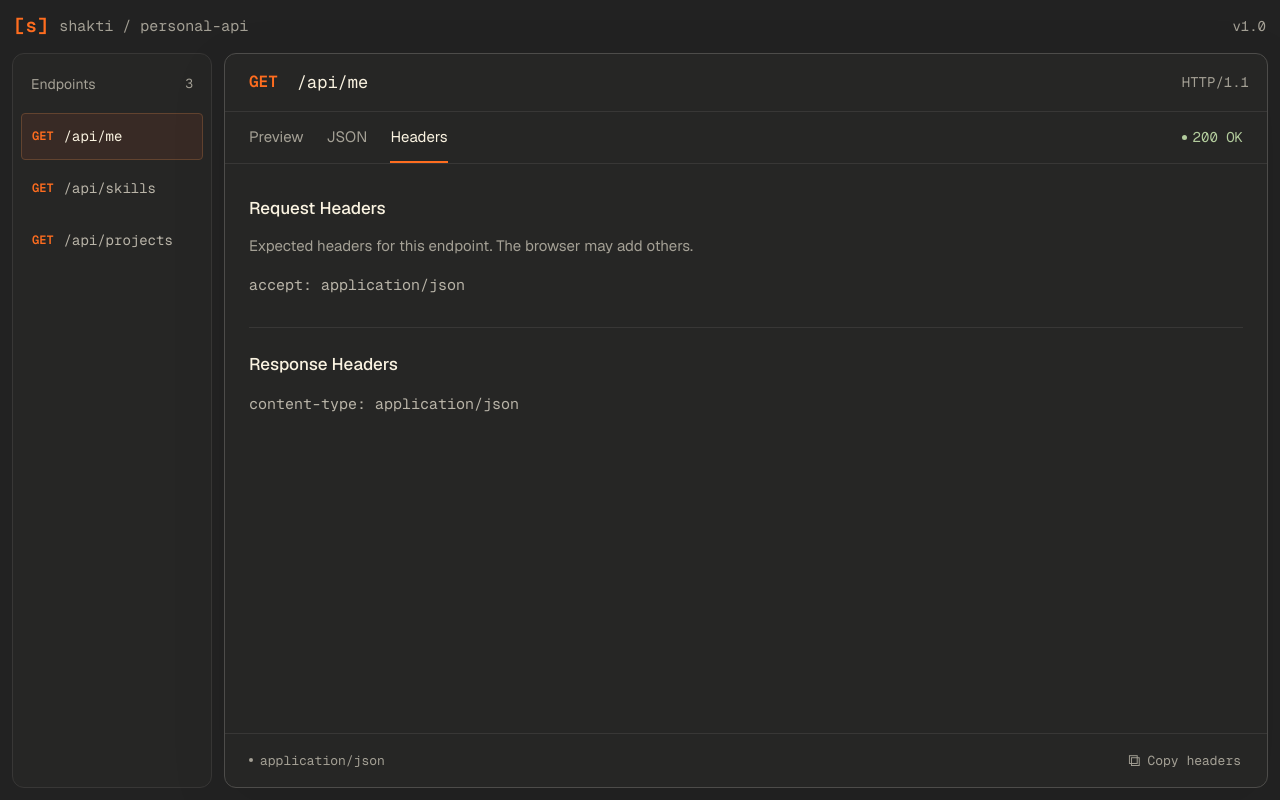
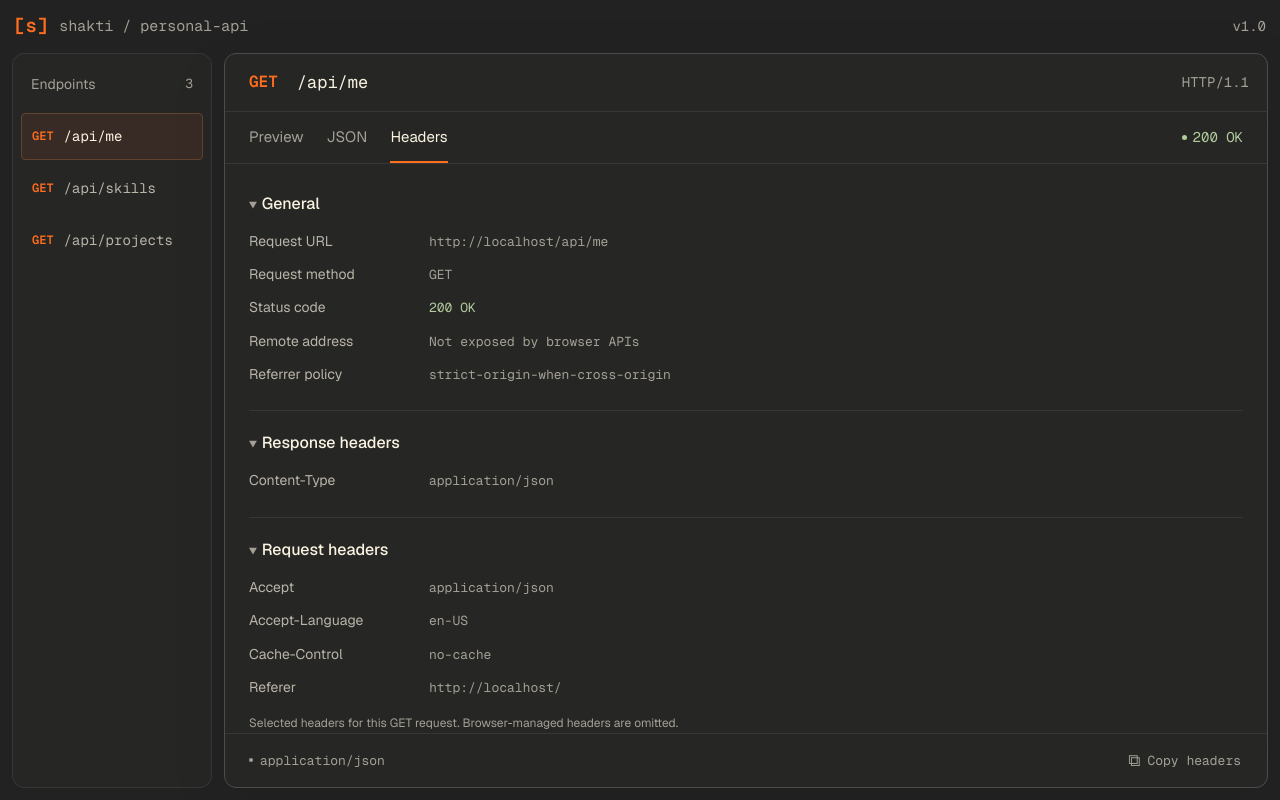
Before and after one commit to d-shaktiranjan/portfolio-next, a Next.js app: page / in a window 1280 px wide. Both pictures are taken after a click on the button "Headers". Built offline with nearby package versions, Linux system fonts and the light colour scheme.

Commit message:
feat: improve headers section

```diff
--- a/app/globals.css
+++ b/app/globals.css
@@ -295,32 +295,77 @@ h1 {
   margin-left: 3px;
 }
 .headers-view {
-  padding: 32px 24px;
+  padding: 28px 24px;
 }
-.headers-view section + section {
-  margin-top: 28px;
-  padding-top: 24px;
+.header-section + .header-section {
+  margin-top: 24px;
+  padding-top: 20px;
   border-top: 1px solid var(--border);
 }
-.headers-view h2 {
-  margin: 0 0 12px;
-  font-size: 17px;
+.header-section summary {
+  width: fit-content;
+  margin-bottom: 14px;
+  color: var(--foreground);
+  font-size: 16px;
   font-weight: 500;
+  cursor: pointer;
 }
-.headers-note {
-  margin: 0 0 12px;
+.header-section summary::marker {
   color: var(--text-muted);
-  font-size: 15px;
+  font-size: 12px;
+}
+.header-fields {
+  display: grid;
+  gap: 10px;
+  margin: 0;
+}
+.header-fields > div {
+  display: grid;
+  grid-template-columns: 160px minmax(0, 1fr);
+  gap: 20px;
+  align-items: baseline;
+}
+.header-fields dt {
+  color: var(--text-secondary);
+  font-size: 14px;
+}
+.header-fields dd {
+  min-width: 0;
+  margin: 0;
+  color: var(--text-muted);
+  font-family: var(--font-geist-mono), monospace;
+  font-size: 13px;
+  line-height: 1.8;
+  overflow-wrap: anywhere;
+}
+.header-fields dd.success {
+  color: var(--success);
+}
+.header-fields a:hover {
+  color: var(--accent);
+}
+.headers-note,
+.headers-loading {
+  margin: 14px 0 0;
+  color: var(--text-muted);
+  font-size: 12px;
   line-height: 1.7;
 }
-.headers-view pre {
-  margin: 0;
-  color: var(--text-secondary);
-  font-family: var(--font-geist-mono), monospace;
-  font-size: 15px;
-  line-height: 1.9;
-  white-space: pre-wrap;
-  overflow-wrap: anywhere;
+.headers-loading {
+  padding: 28px 24px;
+}
+
+@media (max-width: 600px) {
+  .headers-view {
+    padding: 24px 18px;
+  }
+  .header-fields > div {
+    grid-template-columns: minmax(0, 1fr);
+    gap: 3px;
+  }
+  .header-fields {
+    gap: 14px;
+  }
 }
 .raw-response {
   margin: 0;
--- a/components/api-console.tsx
+++ b/components/api-console.tsx
@@ -3,11 +3,12 @@
 import { useState, type ReactNode } from "react";
 import type { ApiResponse } from "@/lib/api";
 import { JsonCode } from "@/components/json-code";
+import { RequestHeaders } from "@/components/request-headers";
+import { useRequestInspection } from "@/components/use-request-inspection";
+import { formatRequestInspection } from "@/lib/request-inspection";
 
 type ResponseView = "Preview" | "JSON" | "Headers";
 const views: ResponseView[] = ["Preview", "JSON", "Headers"];
-const requestHeadersText = "accept: application/json";
-const responseHeaders = "content-type: application/json";
 
 export function ApiConsole({
   endpoint,
@@ -21,12 +22,16 @@ export function ApiConsole({
   const [view, setView] = useState<ResponseView>("Preview");
   const response = JSON.stringify(initialResponse, null, 2);
   const [feedback, setFeedback] = useState("");
+  const { inspection, isLoading } = useRequestInspection(
+    endpoint,
+    view === "Headers",
+  );
 
   async function copyResponse() {
     try {
       await navigator.clipboard.writeText(
-        view === "Headers"
-          ? `Request Headers\n${requestHeadersText}\n\nResponse Headers\n${responseHeaders}`
+        view === "Headers" && inspection
+          ? formatRequestInspection(inspection)
           : response,
       );
       setFeedback("Copied to clipboard.");
@@ -82,23 +87,7 @@ export function ApiConsole({
           </pre>
         )}
         {view === "Headers" && (
-          <div className="headers-view">
-            <section aria-labelledby="request-headers-title">
-              <h2 id="request-headers-title">Request Headers</h2>
-              <p className="headers-note">
-                Expected headers for this endpoint. The browser may add others.
-              </p>
-              <pre tabIndex={0} aria-label="Request headers">
-                <code>{requestHeadersText}</code>
-              </pre>
-            </section>
-            <section aria-labelledby="response-headers-title">
-              <h2 id="response-headers-title">Response Headers</h2>
-              <pre tabIndex={0} aria-label="Response headers">
-                <code>{responseHeaders}</code>
-              </pre>
-            </section>
-          </div>
+          <RequestHeaders inspection={inspection} isLoading={isLoading} />
         )}
       </div>
 
@@ -107,7 +96,11 @@ export function ApiConsole({
           <span className="meta-dot" aria-hidden="true" />
           {feedback || "application/json"}
         </span>
-        <button className="copy-button" onClick={copyResponse}>
+        <button
+          className="copy-button"
+          onClick={copyResponse}
+          disabled={view === "Headers" && (isLoading || !inspection)}
+        >
           <span aria-hidden="true">⧉</span>{" "}
           {view === "Headers" ? "Copy headers" : "Copy response"}
         </button>
--- /dev/null
+++ b/components/request-headers.tsx
@@ -0,0 +1,71 @@
+import type { HeaderField, RequestInspection } from "@/lib/request-inspection";
+
+function HeaderFields({ fields }: { fields: HeaderField[] }) {
+  return (
+    <dl className="header-fields">
+      {fields.map(({ name, value }) => (
+        <div key={name}>
+          <dt>{name}</dt>
+          <dd
+            className={
+              name === "Status code" && value.startsWith("200")
+                ? "success"
+                : undefined
+            }
+          >
+            {name === "Request URL" ? <a href={value}>{value}</a> : value}
+          </dd>
+        </div>
+      ))}
+    </dl>
+  );
+}
+
+export function RequestHeaders({
+  inspection,
+  isLoading,
+}: {
+  inspection: RequestInspection | null;
+  isLoading: boolean;
+}) {
+  if (!inspection)
+    return (
+      <p className="headers-loading" role="status">
+        Loading request details…
+      </p>
+    );
+
+  return (
+    <div className="headers-view" aria-busy={isLoading}>
+      <details className="header-section" open>
+        <summary>General</summary>
+        <HeaderFields fields={inspection.general} />
+        {inspection.error && (
+          <p className="headers-note" role="alert">
+            {inspection.error}
+          </p>
+        )}
+      </details>
+      <details className="header-section" open>
+        <summary>Response headers</summary>
+        {isLoading ? (
+          <p className="headers-note" role="status">
+            Loading response headers…
+          </p>
+        ) : inspection.responseHeaders.length > 0 ? (
+          <HeaderFields fields={inspection.responseHeaders} />
+        ) : (
+          <p className="headers-note">No response headers available.</p>
+        )}
+      </details>
+      <details className="header-section" open>
+        <summary>Request headers</summary>
+        <HeaderFields fields={inspection.requestHeaders} />
+        <p className="headers-note">
+          Selected headers for this GET request. Browser-managed headers are
+          omitted.
+        </p>
+      </details>
+    </div>
+  );
+}
--- /dev/null
+++ b/components/use-request-inspection.ts
@@ -0,0 +1,99 @@
+"use client";
+
+import { useEffect, useState } from "react";
+import {
+  readResponseHeaders,
+  type RequestInspection,
+} from "@/lib/request-inspection";
+
+export function useRequestInspection(endpoint: string, enabled: boolean) {
+  const [inspection, setInspection] = useState<RequestInspection | null>(null);
+  const [isLoading, setIsLoading] = useState(false);
+
+  useEffect(() => {
+    if (!enabled) return;
+
+    const controller = new AbortController();
+    const url = new URL(endpoint, window.location.origin);
+    const referrer = new URL(window.location.pathname, window.location.origin)
+      .href;
+    const referrerPolicy = "strict-origin-when-cross-origin";
+    const requestHeaders = {
+      Accept: "application/json",
+      "Accept-Language": navigator.languages.join(", ") || navigator.language,
+      "Cache-Control": "no-cache",
+    };
+    const general = [
+      { name: "Request URL", value: url.href },
+      { name: "Request method", value: "GET" },
+      { name: "Status code", value: "Loading…" },
+      { name: "Remote address", value: "Not exposed by browser APIs" },
+      { name: "Referrer policy", value: referrerPolicy },
+    ];
+    const pending: RequestInspection = {
+      general,
+      responseHeaders: [],
+      requestHeaders: [
+        ...Object.entries(requestHeaders).map(([name, value]) => ({
+          name,
+          value,
+        })),
+        { name: "Referer", value: referrer },
+      ],
+    };
+
+    setInspection(pending);
+    setIsLoading(true);
+
+    async function inspectRequest() {
+      try {
+        const response = await fetch(url, {
+          method: "GET",
+          headers: requestHeaders,
+          cache: "no-store",
+          referrer,
+          referrerPolicy,
+          signal: AbortSignal.any([
+            controller.signal,
+            AbortSignal.timeout(10000),
+          ]),
+        });
+        const status =
+          `${response.status} ${response.statusText || (response.status === 200 ? "OK" : "")}`.trim();
+        const responseHeaders = readResponseHeaders(response.headers);
+        await response.body?.cancel();
+
+        if (!controller.signal.aborted) {
+          setInspection({
+            ...pending,
+            general: general.map((field) =>
+              field.name === "Status code"
+                ? { ...field, value: status }
+                : field,
+            ),
+            responseHeaders,
+          });
+        }
+      } catch {
+        if (!controller.signal.aborted) {
+          setInspection({
+            ...pending,
+            general: general.map((field) =>
+              field.name === "Status code"
+                ? { ...field, value: "Request failed" }
+                : field,
+            ),
+            error: "Couldn’t load live headers. Reopen this tab to try again.",
+          });
+        }
+      } finally {
+        if (!controller.signal.aborted) setIsLoading(false);
+      }
+    }
+
+    void inspectRequest();
+    return () => controller.abort();
+  }, [endpoint, enabled]);
+
+  return { inspection, isLoading };
+}
--- /dev/null
+++ b/lib/request-inspection.ts
@@ -0,0 +1,40 @@
+export type HeaderField = { name: string; value: string };
+
+export type RequestInspection = {
+  general: HeaderField[];
+  responseHeaders: HeaderField[];
+  requestHeaders: HeaderField[];
+  error?: string;
+};
+
+// Keep the inspector focused on useful, public response metadata.
+const responseHeaderNames = [
+  "Content-Type",
+  "Date",
+  "Cache-Control",
+  "ETag",
+  "Content-Length",
+  "Content-Encoding",
+  "Vary",
+];
+
+export function readResponseHeaders(headers: Headers): HeaderField[] {
+  return responseHeaderNames.flatMap((name) => {
+    const value = headers.get(name);
+    return value === null ? [] : [{ name, value }];
+  });
+}
+
+export function formatRequestInspection(inspection: RequestInspection) {
+  return [
+    { title: "General", fields: inspection.general },
+    { title: "Response headers", fields: inspection.responseHeaders },
+    { title: "Request headers", fields: inspection.requestHeaders },
+  ]
+    .map(({ title, fields }) =>
+      [title, ...fields.map(({ name, value }) => `${name}: ${value}`)].join(
+        "\n",
+      ),
+    )
+    .join("\n\n");
+}
```
